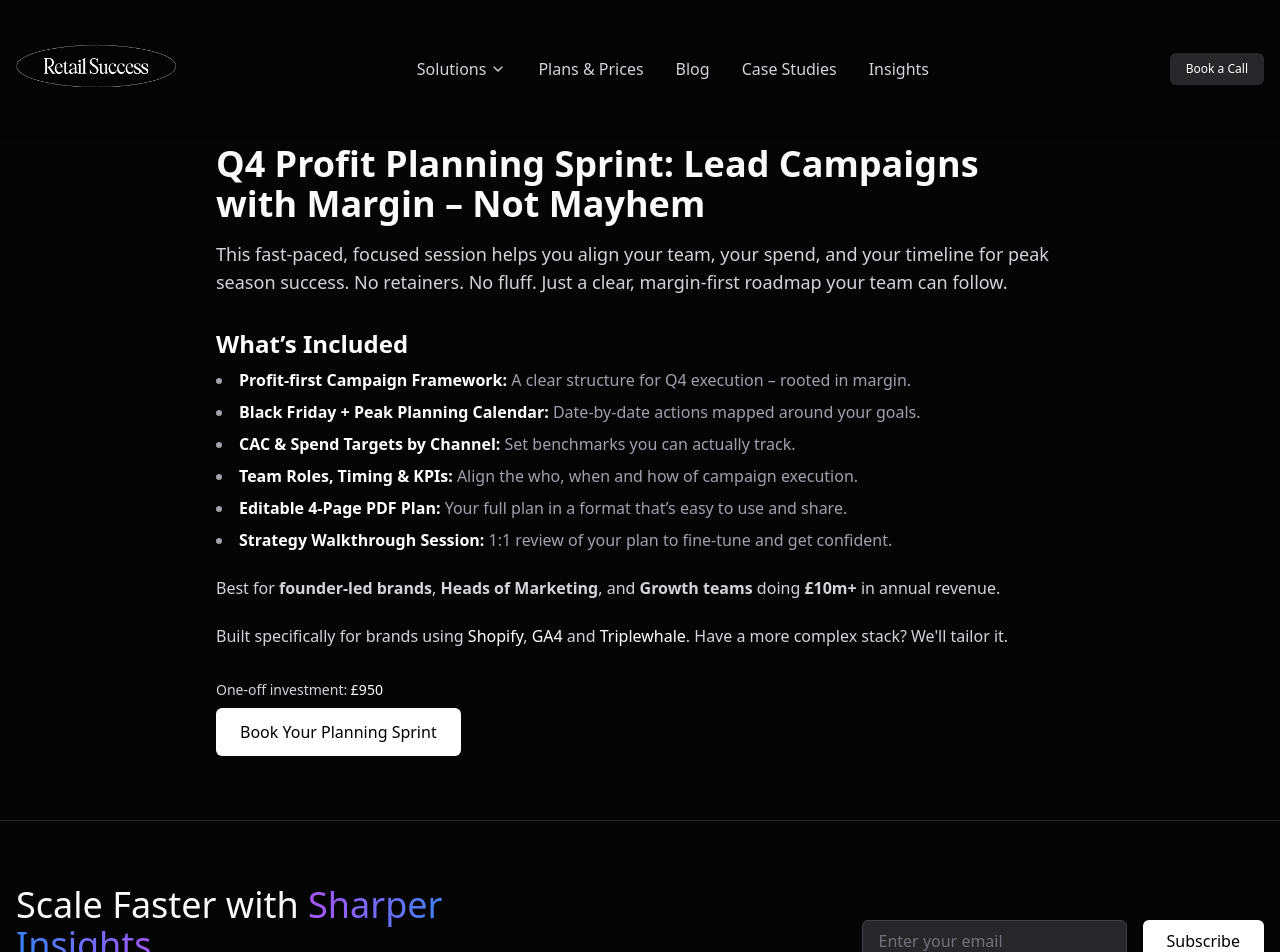
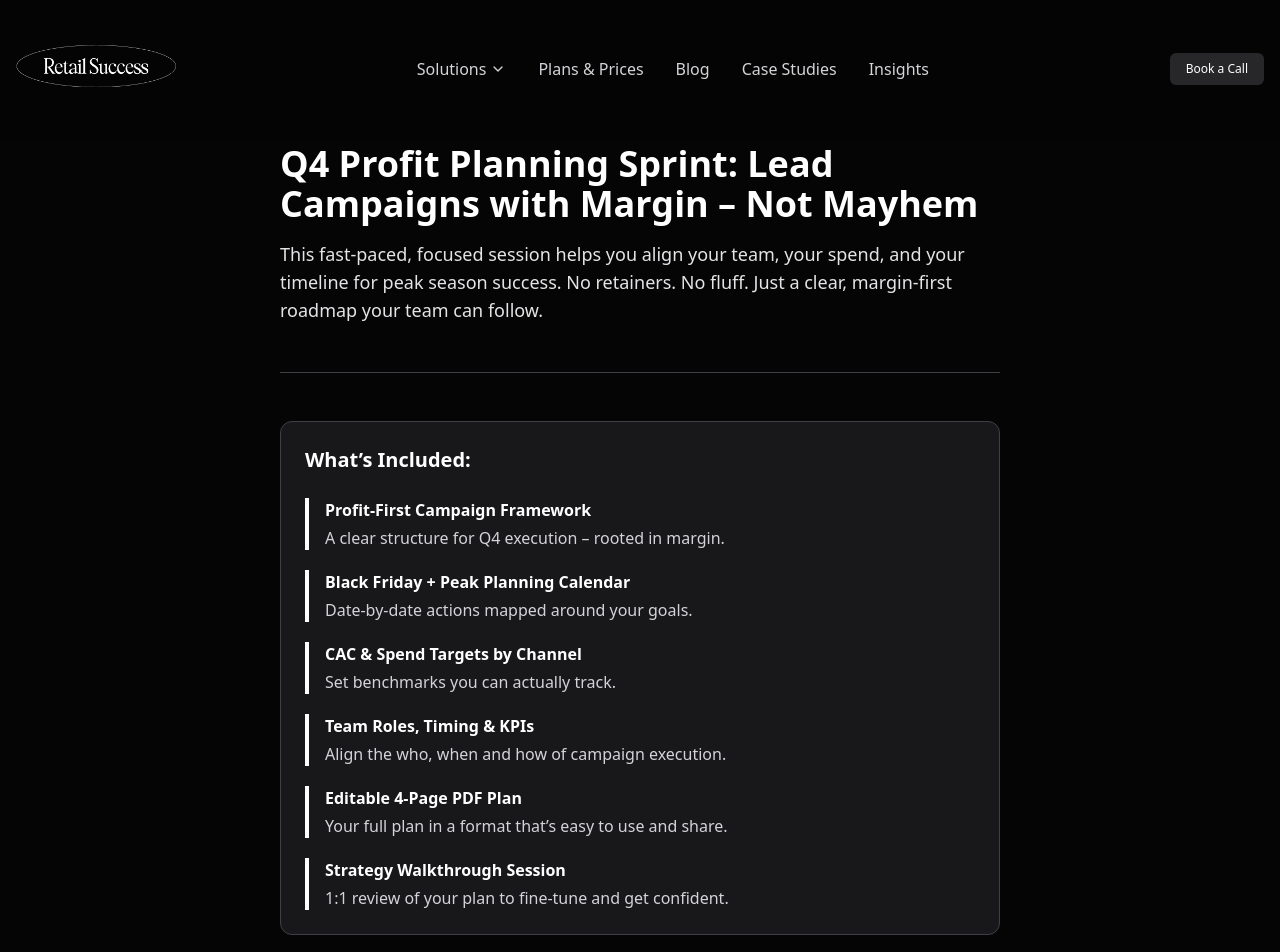
Before and after one commit to RetailSuccessCoach/retail-success-coach, a Next.js app: page /q4-profit-planning-sprint in a window 1280 px wide. Shown: the top 952 px of the page. Built offline with nearby package versions, Linux system fonts and the light colour scheme.

Commit message:
Refine Q4 Profit Planning Sprint page UX and accessibility

```diff
--- a/src/app/q4-profit-planning-sprint/page.tsx
+++ b/src/app/q4-profit-planning-sprint/page.tsx
@@ -17,63 +17,90 @@ export default function Q4ProfitPlanningSprintPage() {
         />
       </Head>
       <MainLayout>
-        <section className="py-16 px-6 max-w-4xl mx-auto">
-          <h1 className="text-4xl font-bold mb-4">
+        <section
+          aria-label="Q4 Profit Planning Sprint Information"
+          className="py-16 px-4 sm:px-6 max-w-3xl mx-auto text-zinc-300 space-y-12"
+        >
+          {/* Header */}
+          <div className="space-y-4">
+            <h1 className="text-3xl sm:text-4xl font-bold text-white leading-snug">
               Q4 Profit Planning Sprint: Lead Campaigns with Margin – Not Mayhem
             </h1>
-
-          <p className="text-lg text-zinc-300 mb-6">
+            <p className="text-base sm:text-lg leading-relaxed text-zinc-200">
               This fast-paced, focused session helps you align your team, your spend, and your timeline for peak season success. No retainers. No fluff. Just a clear, margin-first roadmap your team can follow.
             </p>
+          </div>
 
-          <h2 className="text-2xl font-semibold mt-8 mb-2 text-white">What’s Included</h2>
-          <ul className="list-disc list-inside text-zinc-400 space-y-2">
-            <li>
-              <span className="font-semibold text-white">Profit-first Campaign Framework:</span>{" "}
-              A clear structure for Q4 execution – rooted in margin.
-            </li>
-            <li>
-              <span className="font-semibold text-white">Black Friday + Peak Planning Calendar:</span>{" "}
-              Date-by-date actions mapped around your goals.
-            </li>
-            <li>
-              <span className="font-semibold text-white">CAC & Spend Targets by Channel:</span>{" "}
-              Set benchmarks you can actually track.
-            </li>
-            <li>
-              <span className="font-semibold text-white">Team Roles, Timing & KPIs:</span>{" "}
-              Align the who, when and how of campaign execution.
-            </li>
-            <li>
-              <span className="font-semibold text-white">Editable 4-Page PDF Plan:</span>{" "}
-              Your full plan in a format that’s easy to use and share.
-            </li>
-            <li>
-              <span className="font-semibold text-white">Strategy Walkthrough Session:</span>{" "}
-              1:1 review of your plan to fine-tune and get confident.
-            </li>
-          </ul>
+          {/* Divider */}
+          <div className="border-t border-zinc-700" />
 
-          <p className="mt-6 text-zinc-300">
+          {/* What’s Included */}
+          <div className="bg-zinc-900 border border-zinc-700 rounded-xl p-5 sm:p-6">
+            <h2 className="text-xl font-semibold text-white mb-6">What’s Included:</h2>
+
+            <div className="space-y-5 text-sm sm:text-base leading-relaxed">
+              <div className="border-l-4 border-white pl-4">
+                <p className="text-white font-semibold mb-1">Profit-First Campaign Framework</p>
+                <p className="text-zinc-300">A clear structure for Q4 execution – rooted in margin.</p>
+              </div>
+
+              <div className="border-l-4 border-white pl-4">
+                <p className="text-white font-semibold mb-1">Black Friday + Peak Planning Calendar</p>
+                <p className="text-zinc-300">Date-by-date actions mapped around your goals.</p>
+              </div>
+
+              <div className="border-l-4 border-white pl-4">
+                <p className="text-white font-semibold mb-1">CAC & Spend Targets by Channel</p>
+                <p className="text-zinc-300">Set benchmarks you can actually track.</p>
+              </div>
+
+              <div className="border-l-4 border-white pl-4">
+                <p className="text-white font-semibold mb-1">Team Roles, Timing & KPIs</p>
+                <p className="text-zinc-300">Align the who, when and how of campaign execution.</p>
+              </div>
+
+              <div className="border-l-4 border-white pl-4">
+                <p className="text-white font-semibold mb-1">Editable 4-Page PDF Plan</p>
+                <p className="text-zinc-300">Your full plan in a format that’s easy to use and share.</p>
+              </div>
+
+              <div className="border-l-4 border-white pl-4">
+                <p className="text-white font-semibold mb-1">Strategy Walkthrough Session</p>
+                <p className="text-zinc-300">1:1 review of your plan to fine-tune and get confident.</p>
+              </div>
+            </div>
+          </div>
+
+          {/* Divider */}
+          <div className="border-t border-zinc-700" />
+
+          {/* Audience */}
+          <div className="space-y-4 text-sm sm:text-base leading-relaxed text-zinc-200">
+            <p>
               Best for <strong>founder-led brands</strong>, <strong>Heads of Marketing</strong>, and <strong>Growth teams</strong> doing <strong>£10m+</strong> in annual revenue.
             </p>
 
-          <p className="mt-6 text-zinc-300">
-            Built specifically for brands using <span className="text-white">Shopify</span>, <span className="text-white">GA4</span> and <span className="text-white">Triplewhale</span>. Have a more complex stack? We'll tailor it.
+            <p>
+              Built specifically for brands using <span className="text-white">Shopify</span>, <span className="text-white">GA4</span> and <span className="text-white">Triplewhale</span>. Have a more complex stack? We’ll tailor it.
             </p>
+          </div>
 
-          <div className="mt-8">
-            <p className="text-zinc-300 text-sm mb-2">
+          {/* CTA */}
+          <div className="bg-zinc-800 border border-zinc-700 rounded-xl p-5 sm:p-6 text-center">
+            <p className="text-sm text-zinc-400 mb-3">
               One-off investment: <span className="text-white font-medium">£950</span>
             </p>
             <a
               href="/profit-performance-call"
-              className="inline-block px-6 py-3 bg-white text-black font-medium rounded-md hover:bg-zinc-200 transition"
+              role="button"
+              aria-label="Book your Q4 Planning Sprint"
+              className="inline-block px-6 py-3 bg-white text-black font-semibold rounded-full hover:bg-zinc-200 transition-colors"
             >
-              Book Your Planning Sprint
+              Book Your Planning Sprint →
             </a>
           </div>
         </section>
+
       </MainLayout>
     </>
   );
```
Lines whose indentation alone changed are shown as unchanged.
